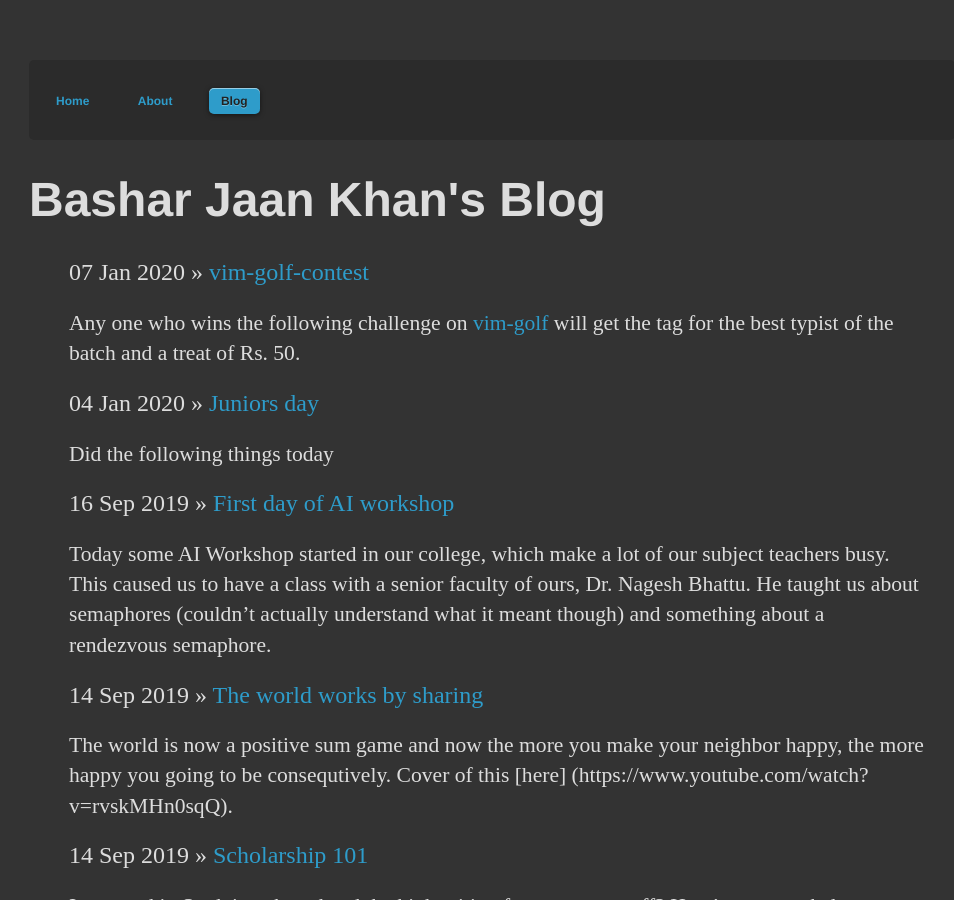
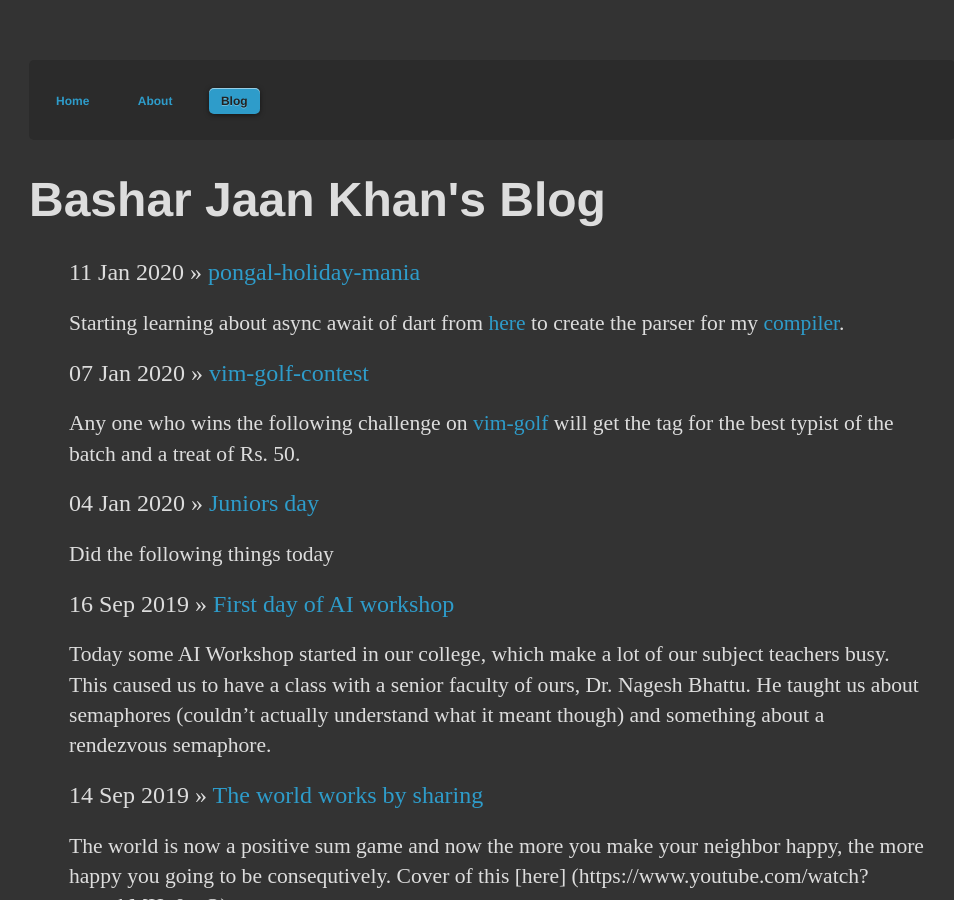
Before and after one commit to thisHermit/thisHermit.github.io, a Jekyll site: the page built from blog/index.html, in a window 1280 px wide and 900 px high. Shown: the whole window, without its empty margins (163-1117 px from the left). Built offline with Jekyll 4.4.1, drawn with Linux system fonts in a browser that asks for light colours.

Commit message:
Add Old posts

```diff
--- /dev/null
+++ b/_posts/2020-01-11-pongal-holiday-mania.md
@@ -0,0 +1,12 @@
+---
+layout: post
+title: pongal-holiday-mania
+date: 2020-01-11 14:55
+category: [journal]
+---
+
+Starting learning about async await of dart from [here](https://dart.dev/codelabs/async-await) to create the parser for my [compiler](https://github.com/thisHermit/java-bros).
+
+I will add issues to the repo so that it is more organised.
+
+Planning to add a automated script on runtime to commit last night's work on blog. A startup script would do wonders. Signing the commits would be required too.
```
Also changed, not shown: _posts/2020-01-07-vim-golf-contest.md (+1 -1 lines).
